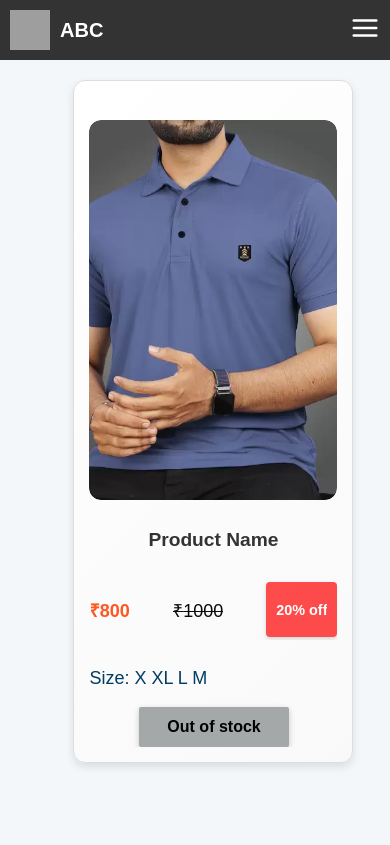
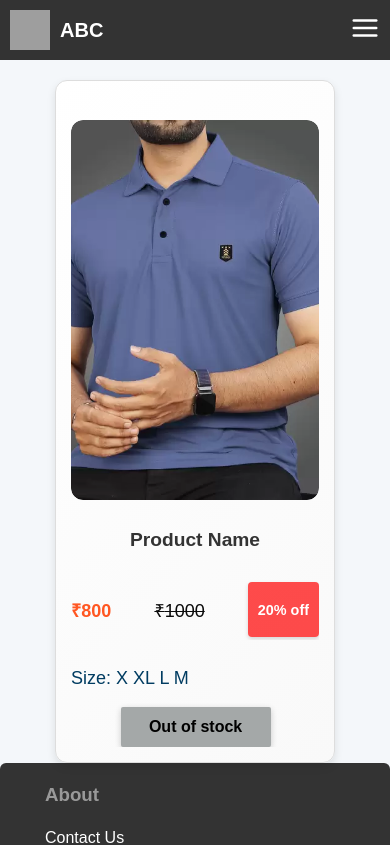
Before and after one commit to Santhosh-Shanmugam/SouthernTexport-E-commerce, a React (Vite) app in the folder Frontend/: page /kids in a window 390 px wide. Shown: the top 845 px of the page. Built offline with nearby package versions, Linux system fonts and the light colour scheme; grey boxes are pictures that could not be loaded.

Commit message:
resolved

```diff
--- a/Frontend/src/Pages/TopSelling/TopSelling.css
+++ b/Frontend/src/Pages/TopSelling/TopSelling.css
@@ -1,4 +1,4 @@
-.items-con {
+/* .items-con {
     display: grid;
     width: 100%;
     height: 100%;
@@ -18,38 +18,6 @@
     font-weight: 700;
 }
 
-<<<<<<< HEAD
-/* Responsive Adjustments */
-@media (max-width: 1200px) {
-    .items-con {
-        margin-left: 3%;
-        margin-right: 3%;
-        grid-template-columns: repeat(auto-fit, minmax(180px, 1fr));
-    }
-}
-
-@media (max-width: 768px) {
-    .items-con {
-        margin-left: 2%;
-        margin-right: 2%;
-        grid-template-columns: repeat(auto-fit, minmax(150px, 1fr));
-        gap: 0.5rem;
-    }
-}
-
-@media (max-width: 480px) {
-    .items-con {
-        grid-template-columns: repeat(1, 1fr);
-        gap: 0.5rem;
-        margin-left: 1%;
-        margin-right: 1%;
-    }
-
-    .items-head {
-        font-size: clamp(1.5rem, 4vw, 2.5rem);
-    }
-}
-=======
 @media screen and (max-width: 1024px) {
     .items-con {
         grid-template-columns: repeat(200px, 1fr);
@@ -84,5 +52,4 @@
     .items-head {
         font-size: 1.5rem;
     }
-}
->>>>>>> c3d790557c97c07708f939d705448a911c408261
+} */
```
